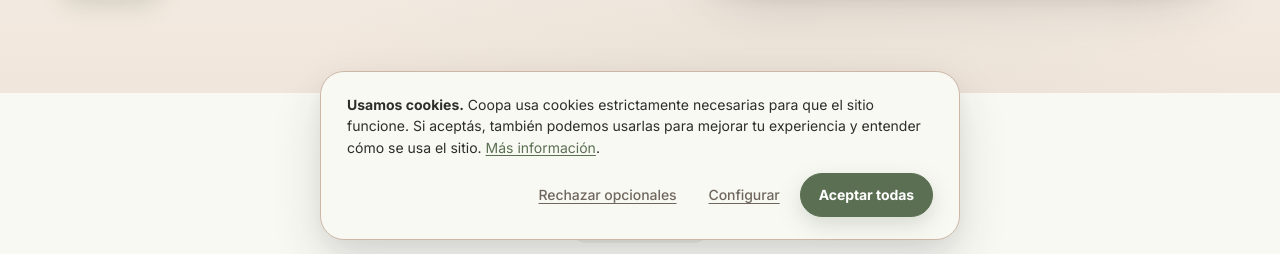
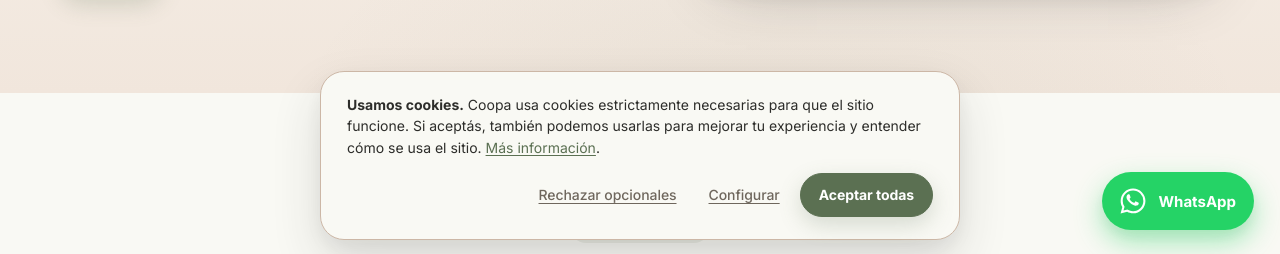
Before and after one commit to TiagoRoccatagliata/coopa-web, a website built with Vite: page index.html in a window 1280 px wide. Shown: the part 544-798 px from the top of the page. Built offline with nearby package versions, Linux system fonts and the light colour scheme.

Commit message:
mail y wpp

```diff
--- a/index.html
+++ b/index.html
@@ -582,7 +582,7 @@
             </ul>
           </div>
 
-          <form class="contact-form reveal" id="contactForm" action="https://formsubmit.co/informe@coopa.com.ar" method="POST" novalidate>
+          <form class="contact-form reveal" id="contactForm" action="https://formsubmit.co/tiagoroccatagliata@gmail.com" method="POST" novalidate>
             <input type="hidden" name="_subject" value="Nuevo contacto desde coopa.com.ar" />
             <input type="hidden" name="_template" value="table" />
             <input type="hidden" name="_captcha" value="false" />
@@ -677,6 +677,14 @@
       </div>
     </footer>
 
+    <!-- ============ WHATSAPP FLOTANTE ============ -->
+    <a class="wa-float" href="https://wa.me/5492235578922?text=Hola%2C%20quiero%20m%C3%A1s%20informaci%C3%B3n%20sobre%20Coopa" target="_blank" rel="noopener" aria-label="Escribinos por WhatsApp">
+      <svg viewBox="0 0 24 24" fill="currentColor" aria-hidden="true" focusable="false">
+        <path d="M12.04 2c-5.46 0-9.91 4.45-9.91 9.91 0 1.75.46 3.45 1.32 4.95L2.05 22l5.25-1.38c1.45.79 3.08 1.2 4.74 1.2h.004c5.46 0 9.91-4.45 9.91-9.91 0-2.65-1.03-5.14-2.9-7.01A9.82 9.82 0 0 0 12.04 2zm0 1.67c2.2 0 4.26.86 5.82 2.42a8.18 8.18 0 0 1 2.41 5.82c0 4.54-3.7 8.24-8.24 8.24-1.48 0-2.93-.4-4.19-1.15l-.3-.18-3.12.82.83-3.04-.2-.31a8.2 8.2 0 0 1-1.26-4.38c0-4.54 3.7-8.24 8.24-8.24zm4.52 9.72c-.06-.1-.22-.16-.46-.28-.24-.12-1.43-.7-1.65-.78-.22-.08-.38-.12-.54.12-.16.24-.62.78-.76.94-.14.16-.28.18-.52.06-.24-.12-1.02-.38-1.94-1.2-.72-.64-1.2-1.43-1.34-1.67-.14-.24-.02-.37.1-.49.11-.11.24-.28.36-.42.12-.14.16-.24.24-.4.08-.16.04-.3-.02-.42-.06-.12-.54-1.3-.74-1.78-.2-.48-.4-.41-.54-.42-.14-.01-.3-.01-.46-.01-.16 0-.42.06-.64.3-.22.24-.84.82-.84 2 0 1.18.86 2.32.98 2.48.12.16 1.7 2.6 4.12 3.64.58.25 1.03.4 1.38.51.58.18 1.11.16 1.53.1.47-.07 1.43-.58 1.63-1.15.2-.57.2-1.06.14-1.15z"/>
+      </svg>
+      <span class="wa-float-label">WhatsApp</span>
+    </a>
+
     <!-- ============ COOKIE CONSENT BANNER ============ -->
     <div class="cookie-banner" id="cookieBanner" role="dialog" aria-labelledby="cookieBannerTitle" aria-describedby="cookieBannerDesc" aria-live="polite" hidden>
       <p id="cookieBannerDesc">
--- a/main.js
+++ b/main.js
@@ -220,7 +220,7 @@
           throw new Error('bad status');
         }
       } catch (err) {
-        feedback.textContent = 'No pudimos enviar el mensaje. Probá de nuevo o escribinos a tiago.roccatagliata@agrosistemas.com.ar';
+        feedback.textContent = 'No pudimos enviar el mensaje. Probá de nuevo o escribinos a informe@coopa.com.ar';
         feedback.classList.add('is-error');
       } finally {
         submitBtn.disabled = false;
--- a/styles.css
+++ b/styles.css
@@ -1861,3 +1861,66 @@ td .cell-no[aria-label="Con Contable+"] {
 
 /* ---------- Estado ANUAL (activado por JS con data-billing="anual") ---------- */
 #planes[data-billing="anual"] .price-per { color: var(--text-muted); }
+
+/* ===========================================================
+   WHATSAPP FLOTANTE (FAB)
+   =========================================================== */
+.wa-float {
+  position: fixed;
+  right: clamp(16px, 3vw, 26px);
+  bottom: clamp(16px, 3vw, 26px);
+  z-index: 150;
+  display: inline-flex;
+  align-items: center;
+  gap: 10px;
+  height: 58px;
+  padding: 0 18px 0 16px;
+  border-radius: 999px;
+  background: #25D366;
+  color: #FFFFFF;
+  font-family: var(--font-body);
+  font-weight: 700;
+  font-size: 15px;
+  box-shadow: 0 12px 28px rgba(37, 211, 102, 0.42), 0 6px 14px var(--shadow-soft);
+  transition: transform var(--t-mid) var(--ease), box-shadow var(--t-mid) var(--ease), background var(--t-fast) var(--ease);
+}
+.wa-float:hover {
+  background: #1FB856;
+  transform: translateY(-2px);
+  box-shadow: 0 18px 36px rgba(37, 211, 102, 0.5), 0 8px 18px var(--shadow-soft);
+}
+.wa-float:active { transform: translateY(0); }
+.wa-float svg { width: 30px; height: 30px; flex: none; }
+.wa-float-label { line-height: 1; }
+
+/* Halo animado sutil */
+.wa-float::before {
+  content: "";
+  position: absolute;
+  inset: 0;
+  border-radius: inherit;
+  box-shadow: 0 0 0 0 rgba(37, 211, 102, 0.5);
+  animation: wa-pulse 2.4s var(--ease) infinite;
+  pointer-events: none;
+}
+@keyframes wa-pulse {
+  0%   { box-shadow: 0 0 0 0 rgba(37, 211, 102, 0.45); }
+  70%  { box-shadow: 0 0 0 14px rgba(37, 211, 102, 0); }
+  100% { box-shadow: 0 0 0 0 rgba(37, 211, 102, 0); }
+}
+
+/* En pantallas chicas: solo el ícono, sin texto */
+@media (max-width: 560px) {
+  .wa-float {
+    width: 56px;
+    height: 56px;
+    padding: 0;
+    justify-content: center;
+    gap: 0;
+  }
+  .wa-float-label { display: none; }
+}
+
+@media (prefers-reduced-motion: reduce) {
+  .wa-float::before { animation: none; }
+}
```
